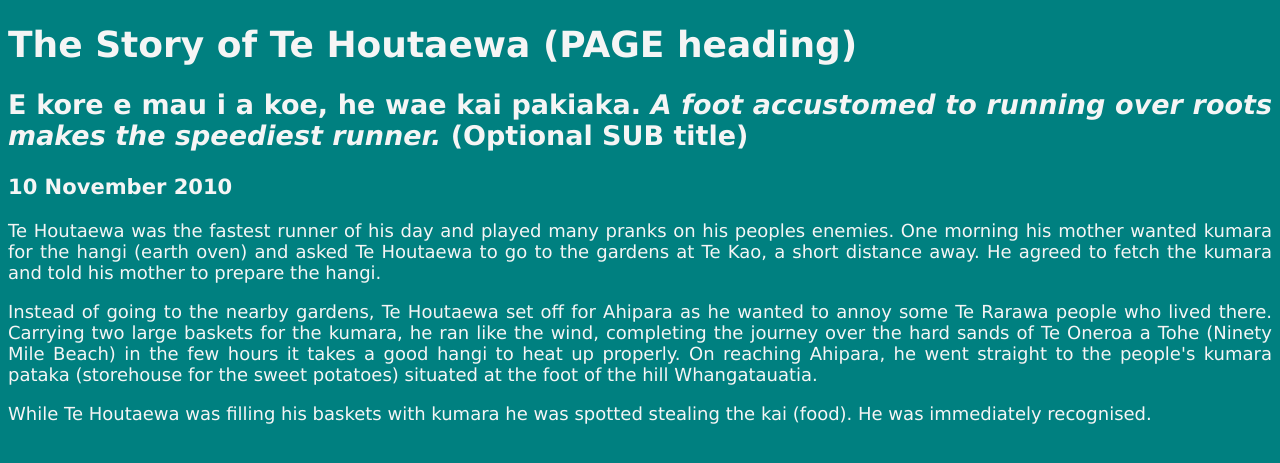
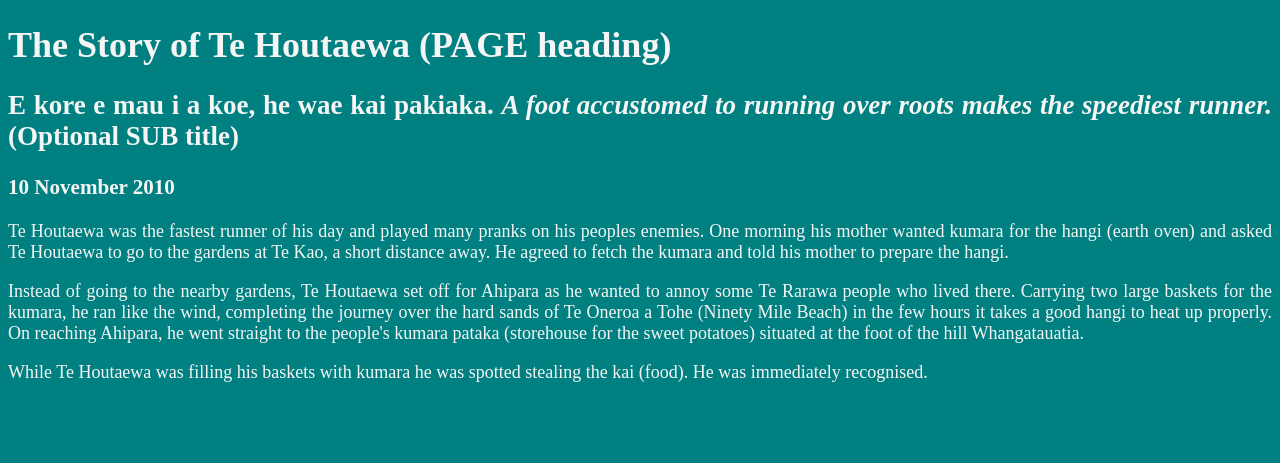
Before and after one commit to luis-leh/Luis-Leh.github.io, a Jekyll site: the page Blog/te-houtaewa-template.html, which Jekyll copies as it is, in a window 1280 px wide. Shown: the top 463 px of the page. Built offline with Jekyll 4.4.1, drawn with Linux system fonts in a browser that asks for light colours.

Commit message:
Making spaces

```diff
--- a/Styles/main.css
+++ b/Styles/main.css
@@ -7,13 +7,12 @@ header {
   text-align: center;
   background-color:whitesmoke;
   color:teal;
-  font-size: 20px;
+  font-size: 25px;
   font-family: cursive;
 }
 
 body {
   text-align: justify;
-  font-family:'Lucida Sans', 'Lucida Sans Regular', 'Lucida Grande', 'Lucida Sans Unicode', Geneva, Verdana, sans-serif;
   font-size: 18px;
   color: #F5F5F5;
 }
```
